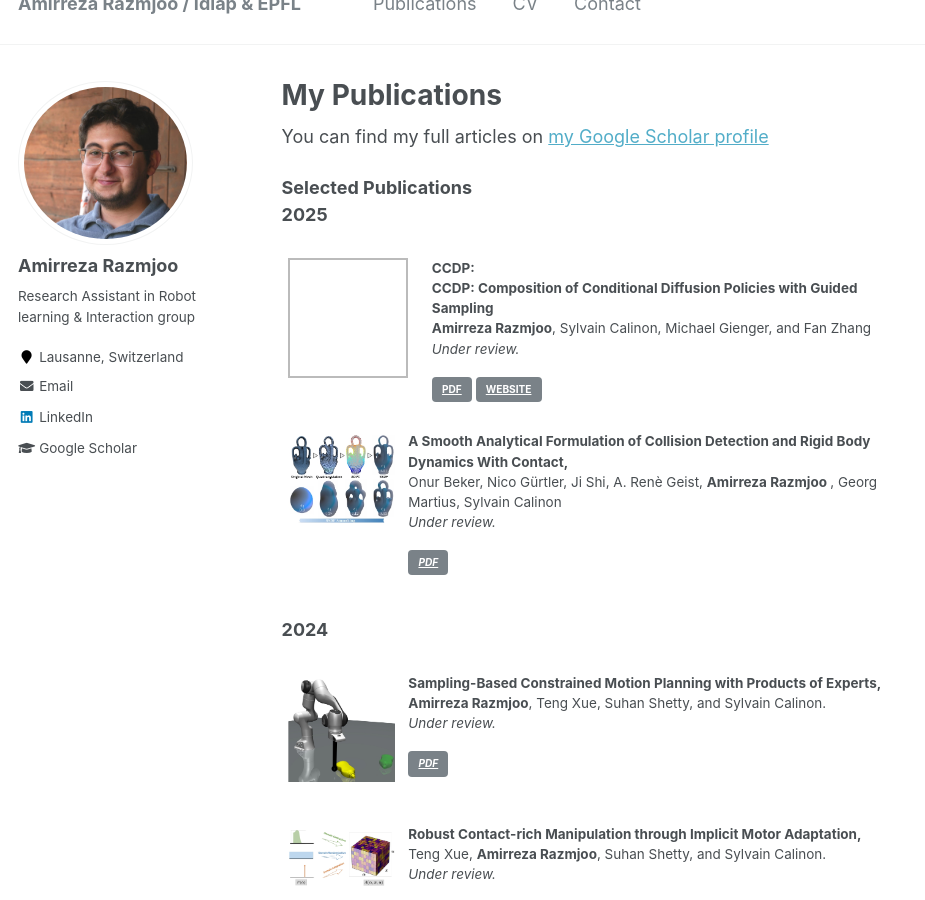
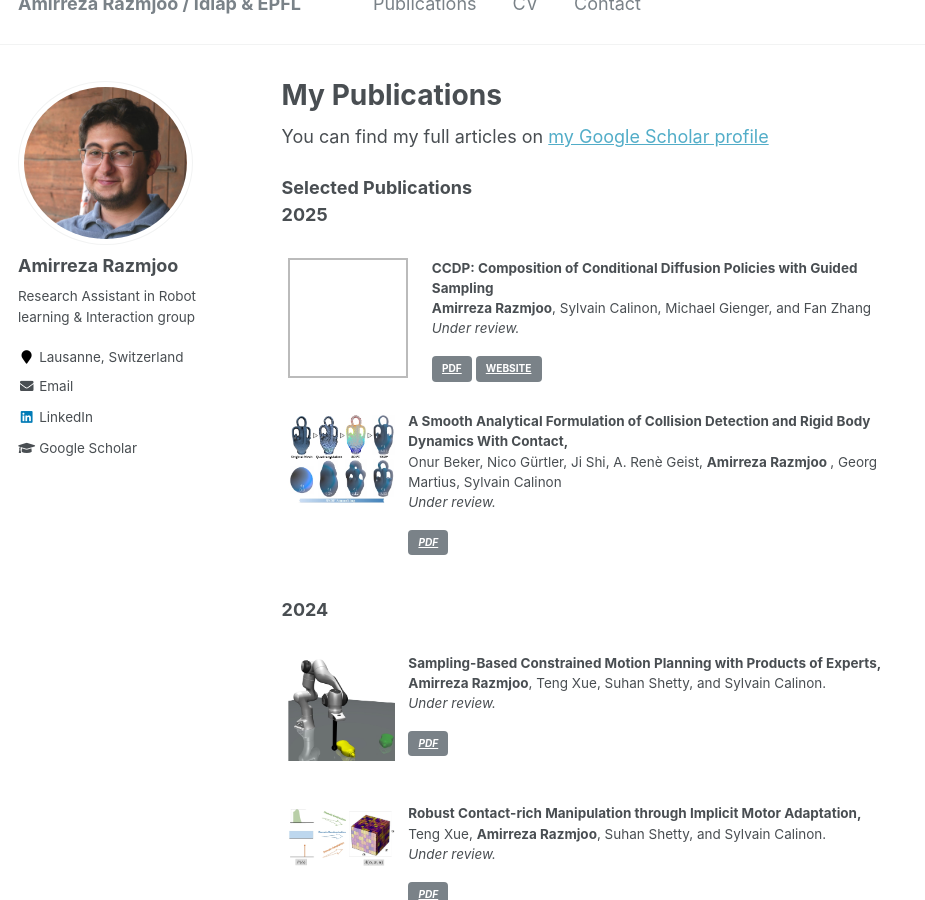
Before and after one commit to amirrazmjoo/amirrazmjoo.github.io, a Jekyll site: the page built from _pages/publications.md, in a window 1280 px wide and 900 px high, scrolled down 355 px. Shown: the whole window, without its empty margins (0-925 px from the left). Built offline with Jekyll 4.4.1, drawn with Linux system fonts in a browser that asks for light colours; grey boxes are pictures that could not be loaded.

```diff
--- a/_pages/publications.md
+++ b/_pages/publications.md
@@ -19,7 +19,6 @@
       </td>
       <td style="height: 120px; vertical-align: top;">
         <p>
-          <strong>CCDP: </strong><br>
           <strong>CCDP: Composition of Conditional Diffusion Policies with Guided Sampling</strong><br>
           <strong>Amirreza Razmjoo</strong>, Sylvain Calinon, Michael Gienger, and Fan Zhang<br>
           <i>Under review.</i>
```
